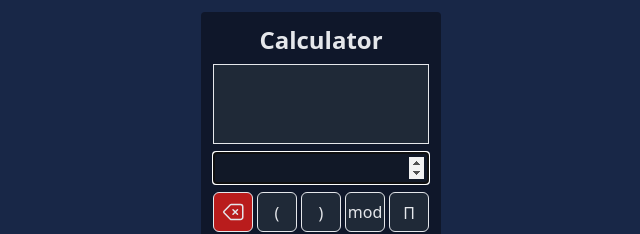
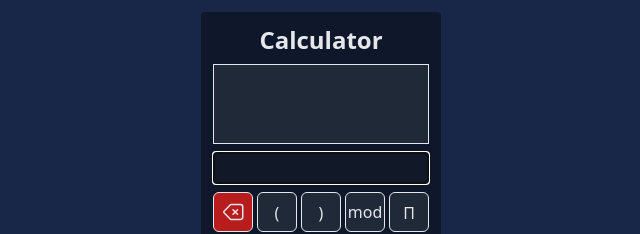
Before and after one commit to COValhalla/calculator-react, a React (Vite) app: page / in a window 1280 px wide. Shown: the top 234 px of the page, without its empty margins (319-959 px from the left). Built offline with nearby package versions, Linux system fonts and the light colour scheme.

Commit message:
Fixed type.

```diff
--- a/src/components/Input.jsx
+++ b/src/components/Input.jsx
@@ -16,7 +16,7 @@ function Input({ value, inputUpdate, inputRef, buttonUpdate }) {
         onChange={inputUpdate}
         value={value.join('')}
         className="h-8 w-full rounded-sm border bg-gray-900 px-1"
-        type="number"
+        type="text"
         pattern="\d*"
       />
     </div>
```
